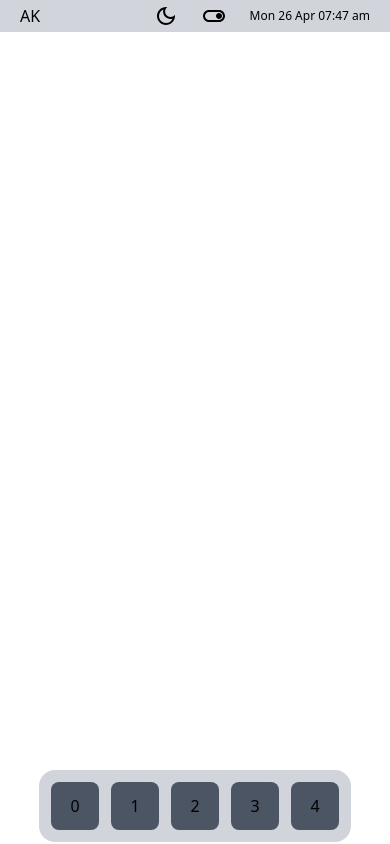
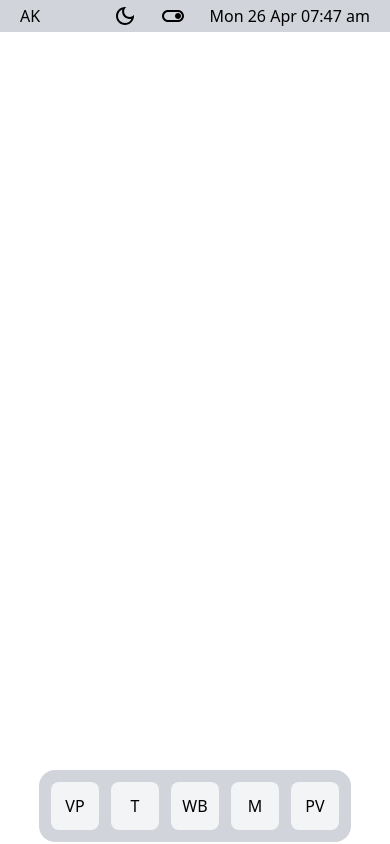
Before and after one commit to adriankristanto/adriankristanto.github.io, a React (Create React App) app: page / in a window 390 px wide. Built offline with nearby package versions, Linux system fonts and the light colour scheme.

Commit message:
1. Fixed responsive design for control centre 2. Added initial windowing system with react draggable

```diff
--- a/package.json
+++ b/package.json
@@ -11,6 +11,7 @@
     "gh-pages": "^3.1.0",
     "react": "^17.0.2",
     "react-dom": "^17.0.2",
+    "react-draggable": "^4.4.3",
     "react-scripts": "4.0.3",
     "web-vitals": "^1.1.1"
   },
--- a/src/App.js
+++ b/src/App.js
@@ -1,12 +1,39 @@
-import React from "react";
+import React, {useState} from "react";
 import MenuBar from "./components/MenuBar";
 import Dock from "./components/Dock";
+import AppWindow from "./components/AppWindow";
 
 function App() {
+  const [openedApps, setOpenedApps] = useState([]);
+  const [focusedApp, setFocusedApp] = useState("");
+
+  const handleAppIconClick = (appId) => {
+    if (openedApps.includes(appId)) {
+      setFocusedApp(appId)
+    } else {
+      setOpenedApps([...openedApps, appId])
+    }
+  }
+
+  const handleWindowClick = (appId) => {
+    setFocusedApp(appId)
+  }
+
+  const renderOpenedApps = () => {
+    const appsJsx = []
+    openedApps.forEach((appId, index) => {
+      appsJsx.push(
+        <AppWindow key={index} tabIndex="0" appId={appId} focused={appId === focusedApp} handleWindowClick={handleWindowClick}/>
+      )
+    })
+    return appsJsx;
+  }
+
   return (
     <div className="h-screen w-screen">
       <MenuBar />
-      <Dock />
+      {renderOpenedApps()}
+      <Dock handleAppIconClick={handleAppIconClick}/>
     </div>
   );
 }
--- /dev/null
+++ b/src/components/AppWindow.js
@@ -0,0 +1,21 @@
+import React from "react";
+import Draggable from "react-draggable";
+
+function AppWindow(props) {
+    /**
+     * props.key
+     * props.appId
+     * props.focused
+     */
+    return (
+        <Draggable bounds="parent">
+            <div tabIndex={props.tabIndex} className={`absolute top-9 left-1 w-full h-1/2 xs:w-96 xs:h-96 rounded-lg bg-red-500 ${props.focused ? 'z-30' : 'z-0'}`} onPointerDown={_ => props.handleWindowClick(props.appId)}>
+                <div>
+                    {props.appId}
+                </div>
+            </div>
+        </Draggable>
+    );
+}
+
+export default AppWindow;
--- a/src/components/Clock.js
+++ b/src/components/Clock.js
@@ -29,7 +29,7 @@ function Clock(props) {
     let meridiem = currentDateTime.getHours() < 12 ? 'am' : 'pm'
 
     return (
-        <div tabIndex={props.tabIndex} className={`${props.className} text-xs sm:text-base`}>
+        <div tabIndex={props.tabIndex} className={`${props.className} text-xs xs:text-base`}>
             {`${day} ${date} ${month} ${hour}:${minute} ${meridiem}`}
         </div>
     )
--- a/src/components/ControlCentre.js
+++ b/src/components/ControlCentre.js
@@ -9,7 +9,7 @@ function ControlCentre(props) {
             // Control Centre icon
             icon={<svg className="fill-current" xmlns="http://www.w3.org/2000/svg" height="24px" viewBox="0 0 24 24" width="24px" fill="#000000"><path d="M0 0h24v24H0z" fill="none"/><path d="M17 6H7c-3.31 0-6 2.69-6 6s2.69 6 6 6h10c3.31 0 6-2.69 6-6s-2.69-6-6-6zm0 10H7c-2.21 0-4-1.79-4-4s1.79-4 4-4h10c2.21 0 4 1.79 4 4s-1.79 4-4 4zm0-7c-1.66 0-3 1.34-3 3s1.34 3 3 3 3-1.34 3-3-1.34-3-3-3z"/></svg>}
         >
-            <div className="w-screen sm:w-auto absolute my-0.5 top-8 right-0 sm:right-0.5 rounded-lg bg-gray-300 dark:bg-black shadow-xl text-xs sm:text-base">
+            <div className="w-screen xs:w-auto absolute my-0.5 top-8 right-0 xs:right-0.5 rounded-lg bg-gray-300 dark:bg-black shadow-xl text-xs xs:text-sm z-50">
 
                 <div className='flex my-3'>
                     <div className={`flex flex-col px-4 py-1 mr-1.5 ml-3 ${tileClassName} justify-center`}>
@@ -42,7 +42,7 @@ function ControlCentre(props) {
                         </div>
                     </div>
 
-                    <div className='flex flex-col ml-1.5 mr-3'>
+                    <div className='flex flex-col ml-1.5 mr-3 w-full'>
                         <div className={`flex px-2 py-4 ${tileClassName} mb-1 items-center`}>
                             {/* Battery */}
                             <div className='mx-4'>
@@ -59,7 +59,7 @@ function ControlCentre(props) {
                                     {/* Airplane Mode */}
                                     <svg className="fill-current" xmlns="http://www.w3.org/2000/svg" enableBackground="new 0 0 24 24" height="24px" viewBox="0 0 24 24" width="24px" fill="#000000"><g><path d="M22,16v-2l-8.5-5V3.5C13.5,2.67,12.83,2,12,2s-1.5,0.67-1.5,1.5V9L2,14v2l8.5-2.5V19L8,20.5L8,22l4-1l4,1l0-1.5L13.5,19 v-5.5L22,16z"/><path d="M0,0h24v24H0V0z" fill="none"/></g></svg>
                                 </div>
-                                <div className="text-xs sm:text-sm">
+                                <div className="text-xs">
                                     <p>Airplane</p>
                                     <p>Mode</p>
                                 </div>
@@ -69,7 +69,7 @@ function ControlCentre(props) {
                                     {/* Do Not Disturb */}
                                     <svg className="fill-current" xmlns="http://www.w3.org/2000/svg" enableBackground="new 0 0 24 24" height="24px" viewBox="0 0 24 24" width="24px" fill="#000000"><g><rect fill="none" height="24" width="24"/></g><g><g><path d="M7,11v2h10v-2H7z M12,2C6.48,2,2,6.48,2,12s4.48,10,10,10s10-4.48,10-10S17.52,2,12,2z M12,20c-4.41,0-8-3.59-8-8 s3.59-8,8-8s8,3.59,8,8S16.41,20,12,20z"/></g></g></svg>
                                 </div>
-                                <div className="text-xs sm:text-sm">
+                                <div className="text-xs">
                                     <p>Do Not</p>
                                     <p>Disturb</p>
                                 </div>
--- a/src/components/Dock.js
+++ b/src/components/Dock.js
@@ -1,26 +1,17 @@
 import React from 'react';
+import DockItem from "./DockItem";
 
-function Dock() {
+function Dock(props) {
 
     return (
         <div className="absolute bottom-0.5  w-screen flex justify-center">
-            <div className="flex mx-0.5 w-auto px-3 py-3 bg-gray-300 text-black dark:bg-black dark:text-gray-50 rounded-2xl">
+            <div className="flex mx-0.5 w-auto z-50 px-1.5 py-3 bg-gray-300 text-black dark:bg-black dark:text-gray-50 rounded-2xl">
 
-                <div className="flex flex-nowrap justify-center items-center h-12 w-12 mr-1.5 rounded-lg bg-gray-600">
-                    0
-                </div>
-                <div className="flex flex-nowrap justify-center items-center h-12 w-12 mx-1.5 rounded-lg bg-gray-600">
-                    1
-                </div>
-                <div className="flex flex-nowrap justify-center items-center h-12 w-12 mx-1.5 rounded-lg bg-gray-600">
-                    2
-                </div>
-                <div className="flex flex-nowrap justify-center items-center h-12 w-12 mx-1.5 rounded-lg bg-gray-600">
-                    3
-                </div>
-                <div className="flex flex-nowrap justify-center items-center h-12 w-12 ml-1.5 rounded-lg bg-gray-600">
-                    4
-                </div>
+                <DockItem id="video-player" openApp={e => props.handleAppIconClick(e.target.id)} icon="VP"/>
+                <DockItem id="terminal" openApp={e => props.handleAppIconClick(e.target.id)} icon="T"/>
+                <DockItem id="web-browser" openApp={e => props.handleAppIconClick(e.target.id)} icon="WB"/>
+                <DockItem id="mail" openApp={e => props.handleAppIconClick(e.target.id)} icon="M"/>
+                <DockItem id="pdf-viewer" openApp={e => props.handleAppIconClick(e.target.id)} icon="PV"/>
 
             </div>
         </div>
--- /dev/null
+++ b/src/components/DockItem.js
@@ -0,0 +1,17 @@
+import React from 'react';
+
+function DockItem(props) {
+    /**
+     * Accepts:
+     * props.id: the app id, e.g. browser, terminal, and so on
+     * props.openApp: function to open the corresponding application
+     * props.icon: icon of the application
+     */
+    return (
+        <div id={props.id} onClick={props.openApp} className="flex flex-nowrap justify-center items-center h-12 w-12 mx-1.5 rounded-lg bg-gray-100 dark:bg-gray-600">
+            {props.icon}
+        </div>
+    )
+}
+
+export default DockItem;
--- a/tailwind.config.js
+++ b/tailwind.config.js
@@ -4,6 +4,9 @@ module.exports = {
   purge: ['./src/**/*.{js,jsx,ts,tsx}', './public/index.html'],
   darkMode: 'class', // or 'media' or 'class'
   theme: {
+    screens: {
+      'xs': '335px'
+    },
     extend: {},
   },
   variants: {
```
Also changed, not shown: 1 other file (tests, documents, lock files or other folders).
